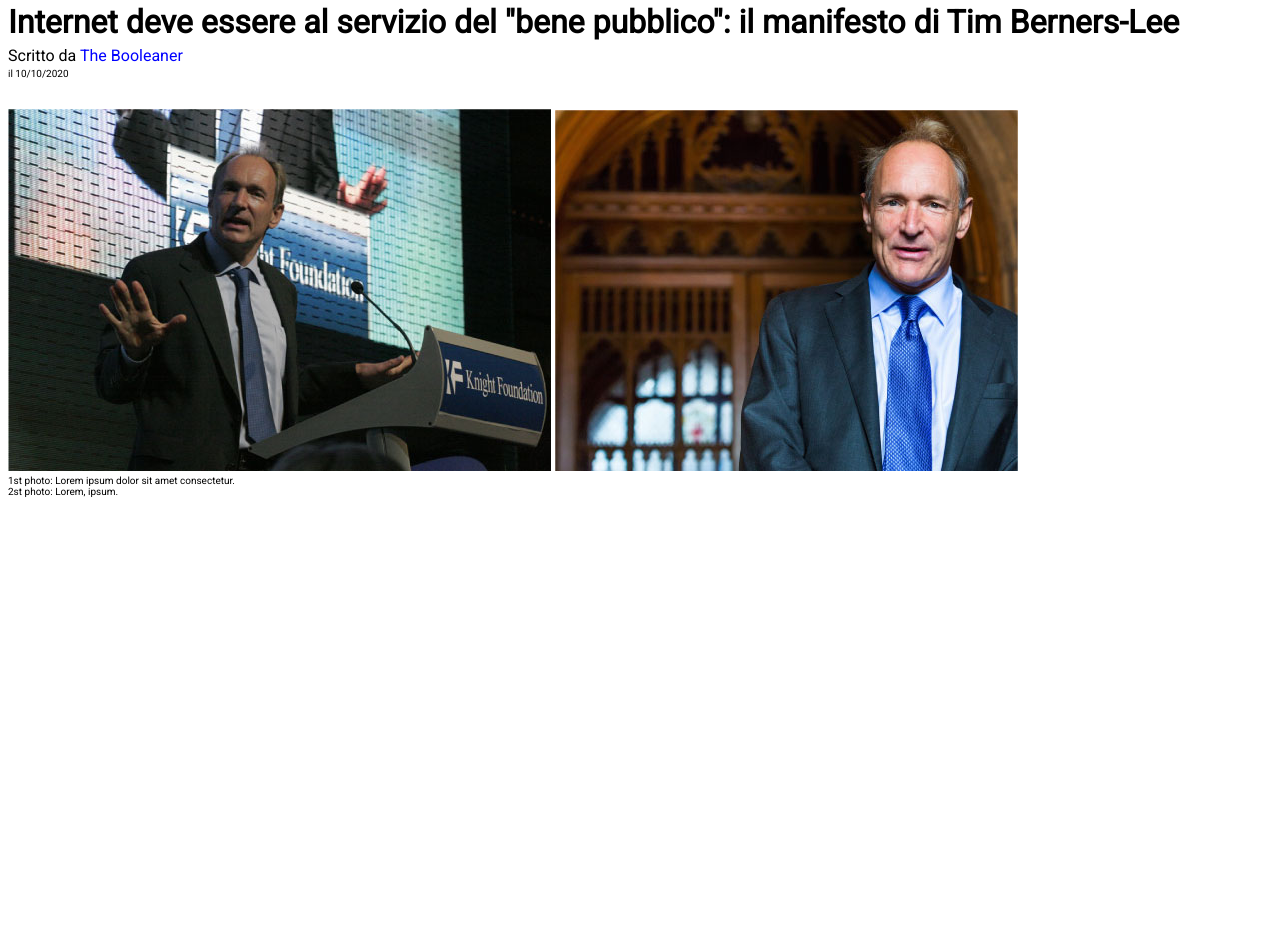
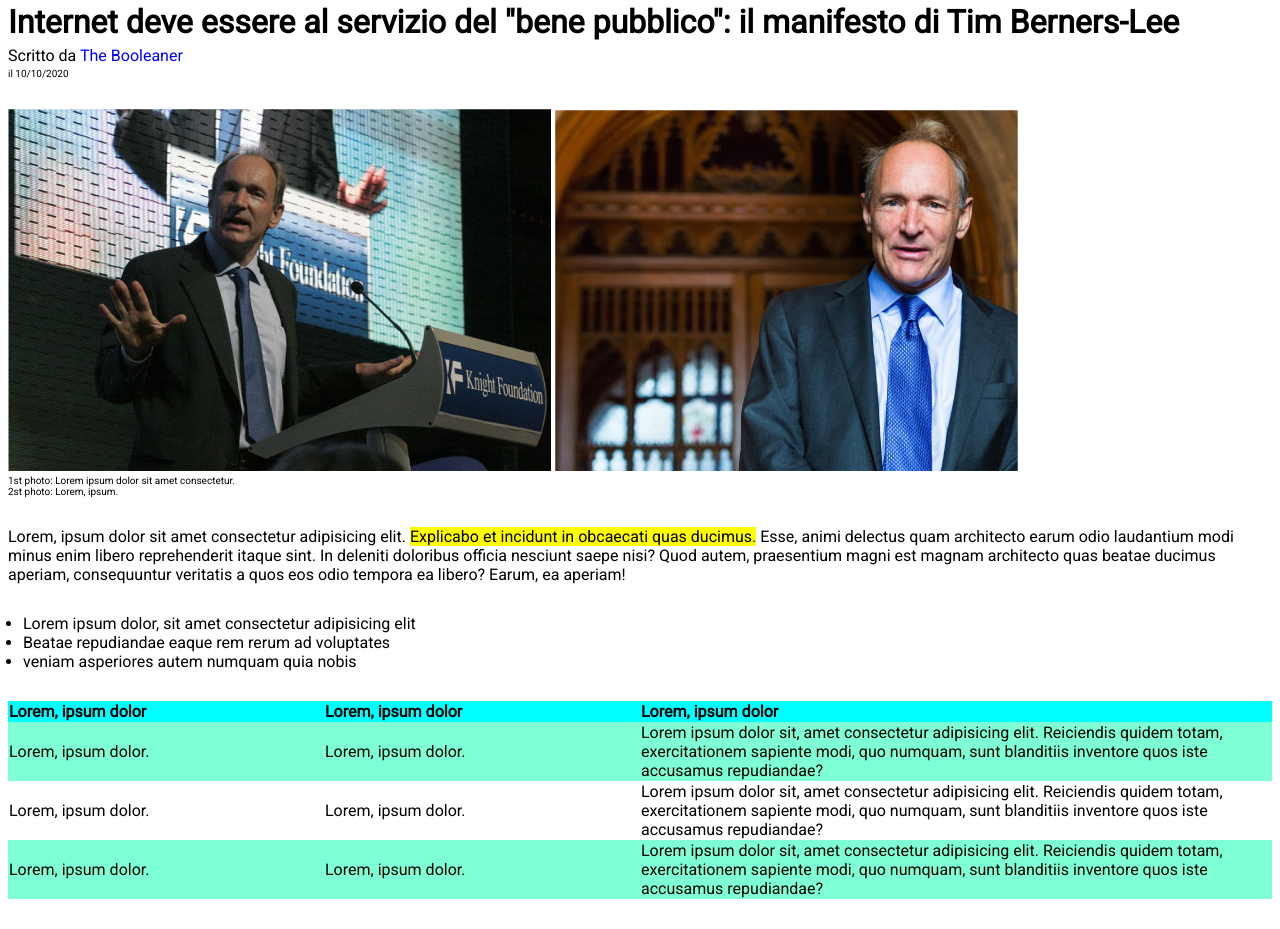
Before and after one commit to RodiaGiordano/html-css-booleaner, a plain HTML site: page index.html in a window 1280 px wide. Shown: the part 108-1037 px from the top of the page. Before the commit the page ends 800 px from the top, so only its background shows below. Drawn offline with Linux system fonts and the light colour scheme; a web font is replaced by a local one.

Commit message:
add-tabella

```diff
--- a/css/style.css
+++ b/css/style.css
@@ -2,7 +2,10 @@
 
 body{
     font-family: 'Roboto', sans-serif;
+}
 
+.container{
+    margin: 30px 0;
 }
 
 
@@ -48,3 +51,38 @@ h1{
 .didascalia{
     font-size: x-small;
 }
+
+/* paragrafi */
+
+.evidenziato{
+    background-color: yellow;
+}
+
+/* tabella */
+
+ul{
+    padding-left: 15px;
+}
+
+table{
+    border-spacing: 0px;
+    text-align: left;
+
+
+}
+
+thead{
+    background-color: aqua;
+}
+
+.un-quarto{
+    width: 25%;
+}
+
+.due.quarti{
+    width: 50%;
+}
+
+.riga-evidenziata{
+    background-color: aquamarine;
+}
--- a/index.html
+++ b/index.html
@@ -36,11 +36,55 @@
                 1st photo: Lorem ipsum dolor sit amet consectetur. <br>
                 2st photo: Lorem, ipsum.
             </div>
-
-
-
         </div>
 
+            <!-- primo paragrafo -->
+        <div class="container">
+            <p>Lorem, ipsum dolor sit amet consectetur adipisicing elit. <span class="evidenziato">Explicabo et incidunt in obcaecati quas ducimus.</span> Esse, animi delectus quam architecto earum odio laudantium modi minus enim libero reprehenderit itaque sint.
+            In deleniti doloribus officia nesciunt saepe nisi? Quod autem, praesentium magni est magnam architecto quas beatae ducimus aperiam, consequuntur veritatis a quos eos odio tempora ea libero? Earum, ea aperiam!
+            </p>
+         </div>
+
+            <!-- punti tabella -->
+            <div class="container"></div>
+
+                <ul>
+                    <li>Lorem ipsum dolor, sit amet consectetur adipisicing elit</li>
+                    <li>Beatae repudiandae eaque rem rerum ad voluptates</li>
+                    <li>veniam asperiores autem numquam quia nobis</li>
+                </ul>
+            </div>
+
+            <!-- tabella dei punti -->
+            <div class="container">
+                <table>
+                    <thead>
+                        <tr>
+                            <th class="un-quarto">Lorem, ipsum dolor</th>
+                            <th class="un-quarto">Lorem, ipsum dolor</th>
+                            <th class="due-quarti">Lorem, ipsum dolor</th>
+                        </tr>
+                    </thead>
+
+                    <tbody>
+                        <tr class="riga-evidenziata">
+                            <td>Lorem, ipsum dolor.</td>
+                            <td>Lorem, ipsum dolor.</td>
+                            <td>Lorem ipsum dolor sit, amet consectetur adipisicing elit. Reiciendis quidem totam, exercitationem sapiente modi, quo numquam, sunt blanditiis inventore quos iste accusamus repudiandae? </td>
+                        </tr>
+                        <tr>
+                            <td>Lorem, ipsum dolor.</td>
+                            <td>Lorem, ipsum dolor.</td>
+                            <td>Lorem ipsum dolor sit, amet consectetur adipisicing elit. Reiciendis quidem totam, exercitationem sapiente modi, quo numquam, sunt blanditiis inventore quos iste accusamus repudiandae? </td>
+                        </tr>
+                        <tr class="riga-evidenziata">
+                            <td>Lorem, ipsum dolor.</td>
+                            <td>Lorem, ipsum dolor.</td>
+                            <td>Lorem ipsum dolor sit, amet consectetur adipisicing elit. Reiciendis quidem totam, exercitationem sapiente modi, quo numquam, sunt blanditiis inventore quos iste accusamus repudiandae? </td>
+                        </tr>
+                    </tbody>
+                </table>
+            </div>
 
 
 
```
